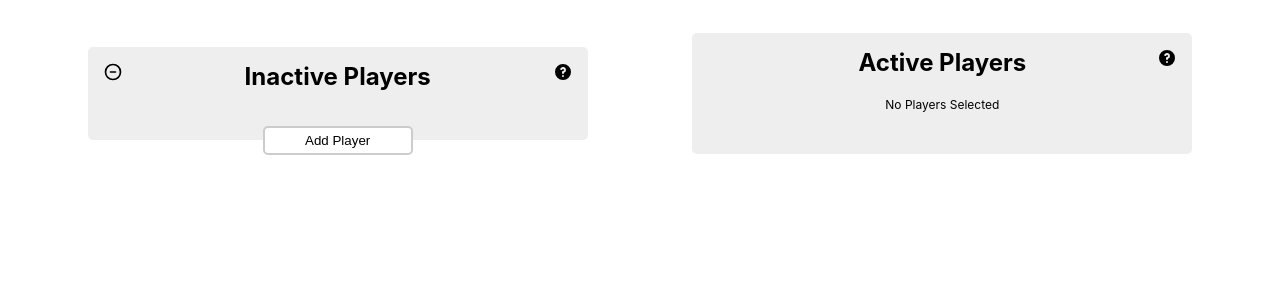
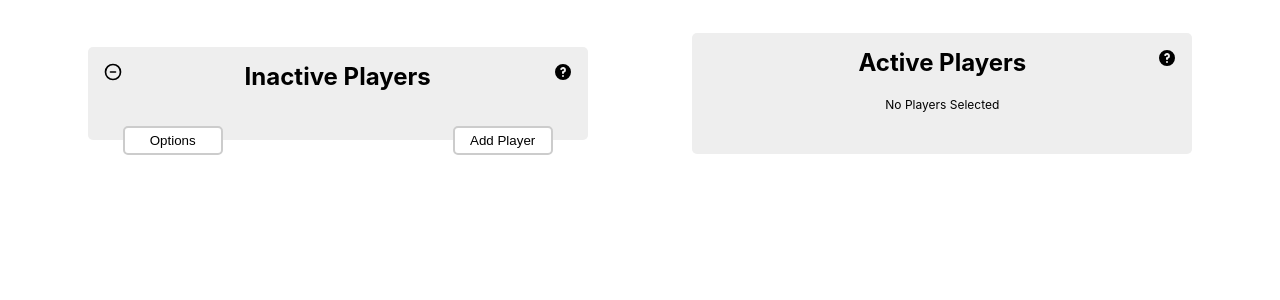
Before and after one commit to zneib/sub-watcher, a Svelte app: page / in a window 1280 px wide. Shown: the top 300 px of the page. Built offline with nearby package versions, Linux system fonts and the light colour scheme.

Commit message:
Options form ready to be wired up

```diff
--- a/src/App.svelte
+++ b/src/App.svelte
@@ -21,11 +21,14 @@
   let isInactiveOpen = true;
   let isActiveOpen = true;
 
+  let maxActivePlayers = 7;
+
   let deleteDialog;
   onMount(() => {
     deleteDialog = document.getElementById('deleteDialog');
   })
 
+  let showOptionsForm = false;
   let showPlayersForm = false;
   let personToDelete = '';
   let people = JSON.parse(localStorage.getItem('people')) ?? [];
@@ -93,7 +96,47 @@
         <Person name={person} addActivePlayer={addActivePlayer} showDialogElement={showDialogElement} />
       {/each}
     </div>
-    {#if showPlayersForm}
+    {#if showOptionsForm && !showPlayersForm}
+      <form class="options-form" on:submit|preventDefault={addPlayer}>
+        <div>
+          <label for="activePlayerLimit">Active Players Limit</label>
+          <select name="activePlayerLimit">
+            <option value="1">1</option>
+            <option value="2">2</option>
+            <option value="3">3</option>
+            <option value="4">4</option>
+            <option value="5">5</option>
+            <option value="6">6</option>
+            <option value="7" selected>7</option>
+            <option value="8">8</option>
+            <option value="9">9</option>
+            <option value="10">10</option>
+          </select>
+        </div>
+        <div>
+          <label for="playTimeLimit">Player Time Limit - MM:SS</label>
+          <select name="playTimeLimit">
+            <option value="01:00">01:00</option>
+            <option value="03:00">03:00</option>
+            <option value="05:00" selected>05:00</option>
+            <option value="10:00">10:00</option>
+            <option value="15:00">15:00</option>
+            <option value="20:00">20:00</option>
+            <option value="25:00">25:00</option>
+            <option value="30:00">30:00</option>
+          </select>
+        </div>
+        <div class="button-wrapper">
+          <button on:click={() => showOptionsForm = false}>Close</button>
+        </div>
+      </form>
+    {/if}
+    {#if !showOptionsForm}
+      <button class="options" on:click={() => showOptionsForm = true}>
+        Options
+      </button>
+    {/if}
+    {#if showPlayersForm && !showOptionsForm}
       <form class="add-player-form" on:submit|preventDefault={addPlayer}>
         <div>
           <label for="firstName">Name</label>
@@ -191,14 +234,28 @@
     margin-right: 10px;
   }
 
+  select {
+    width: 100%;
+    background: #fff;
+    border: 2px solid #ccc;
+    border-radius: 5px;
+    padding: 5px 10px;
+    margin-bottom: 15px;
+  }
+
+  .options {
+    width: 100px;
+    position: absolute;
+    left: 35px;
+    bottom: -15px;
+  }
+
   .add {
-    width: 150px;
+    width: 100px;
     position: absolute;
-    right: 0;
-    left: 0;
+    right: 35px;
     bottom: -15px;
     margin: auto;
-    z-index: 1;
   }
 
   dialog {
@@ -222,14 +279,21 @@
     width: 90%;
   }
 
-  form.add-player-form {
+  form.add-player-form, form.options-form {
     border: 2px solid #ccc;
     position: absolute;
     right: 0;
     left: 0;
-    bottom: -95px;
     margin: auto;
     z-index: 1;
+  }
+
+  form.add-player-form {
+    bottom: -95px;
+  }
+
+  form.options-form {
+    bottom: -155px;
   }
 
   label {
@@ -322,6 +386,12 @@
       background-color: rgba(0,0,0,0.4);
     }
 
+    select {
+      border: 2px solid var(--grey-six);
+      color: var(--grey-nine);
+      background-color: var(--grey-four);
+    }
+
     h2 {
       color: var(--grey-nine);
     }
--- a/src/Collapse.svelte
+++ b/src/Collapse.svelte
@@ -27,4 +27,9 @@
     width: 20px;
     height: 20px;
   }
+  @media (prefers-color-scheme: dark) {
+    svg {
+      color: var(--grey-nine);
+    }
+  }
 </style>
```
